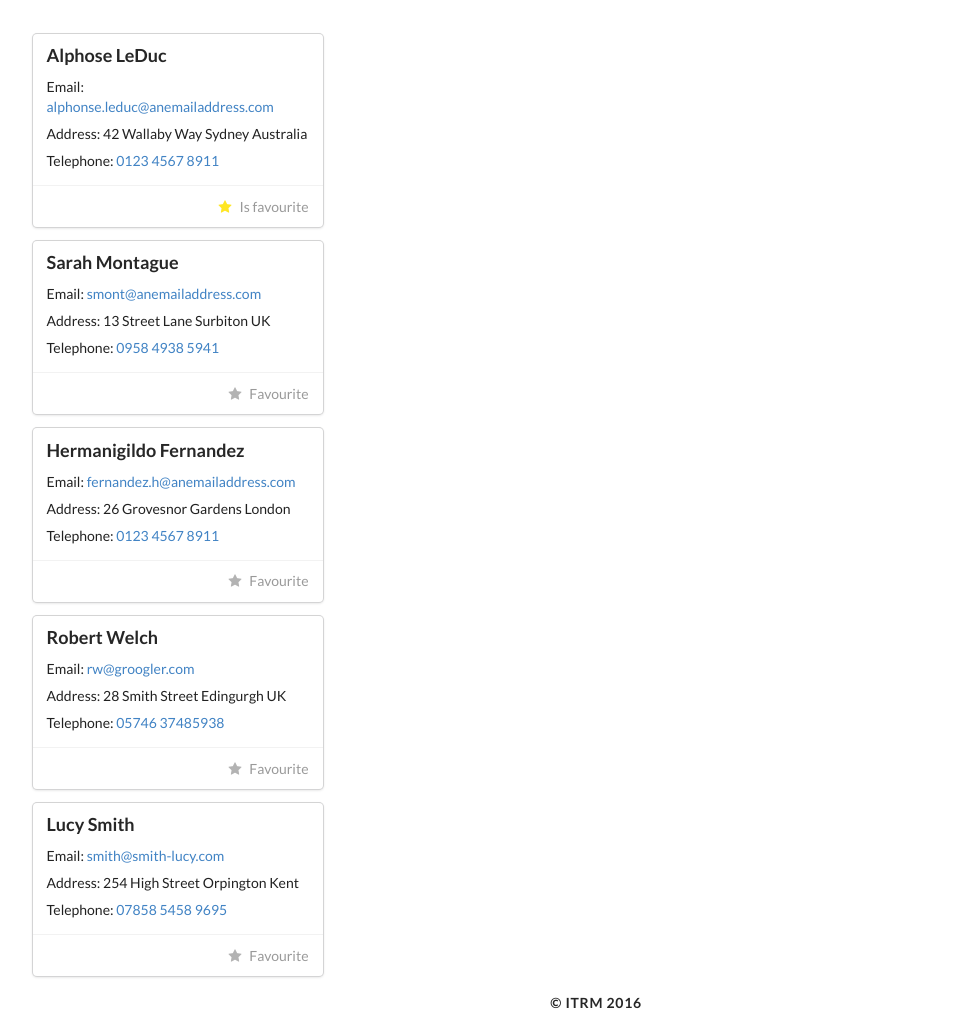
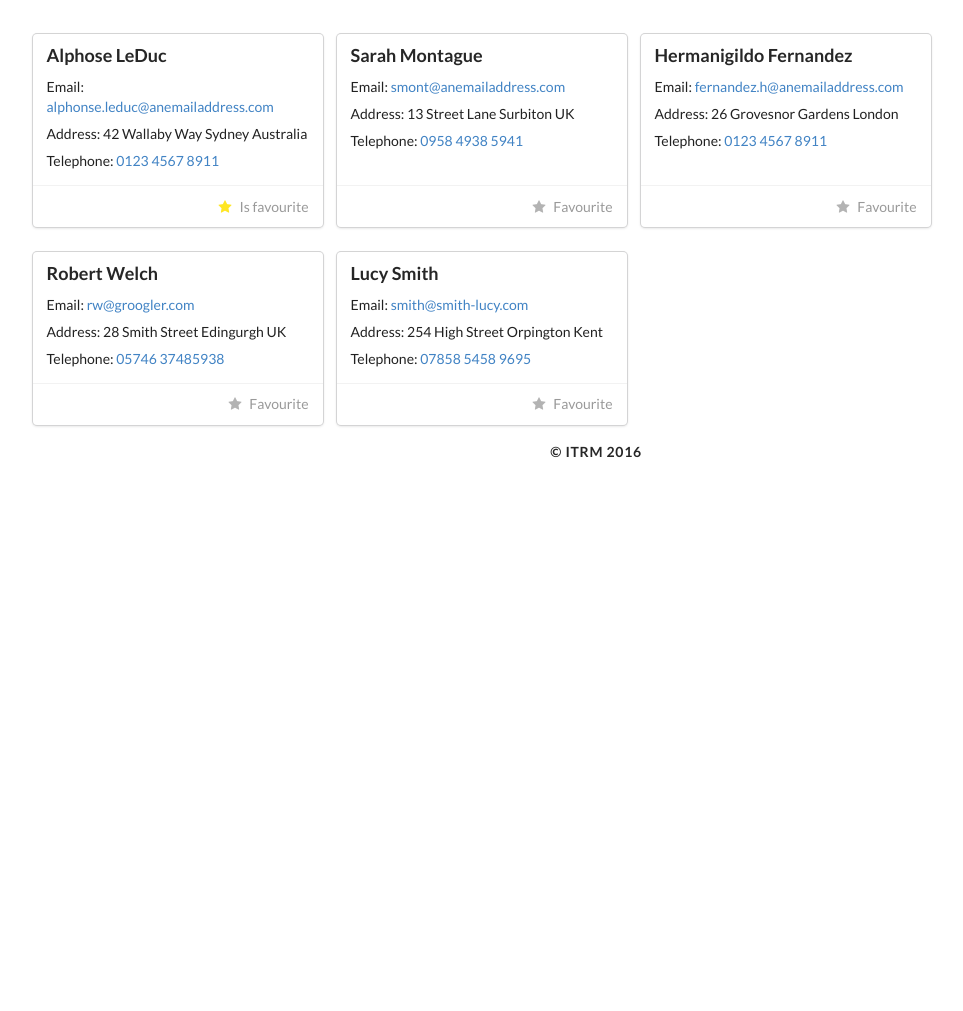
Before and after one commit to FluffyMatt/contact, a PHP site: page /contacts/search in a window 1280 px wide. Shown: the part 121-1132 px from the top of the page, without its empty margins (44-1007 px from the left). After the commit the page ends 579 px from the top, so only its background shows below. Run offline with PHP 8.4, Linux system fonts and the light colour scheme; data that the repository does not hold is empty; style sheets or scripts are compiled from the project's sources.

Commit message:
Formatting of search results

```diff
--- a/public/views/contacts/search.php
+++ b/public/views/contacts/search.php
@@ -11,18 +11,18 @@
 
 <div class="ui grid">
 
-	<div class="ui left floated five wide column">
-		<?php
+	<div class="ui left floated sixteen wide column">
+		<div class="ui cards">
+			<?php
 
-		foreach ($results as $key => $contact) {
+			foreach ($results as $key => $contact) {
 
-			include(getcwd().'/views/contacts/_contact.php');
+				include(getcwd().'/views/contacts/_contact.php');
 
-		}
+			}
 
-		?>
-
-
+			?>
+		</div>
 	</div>
 
 </div>
```
